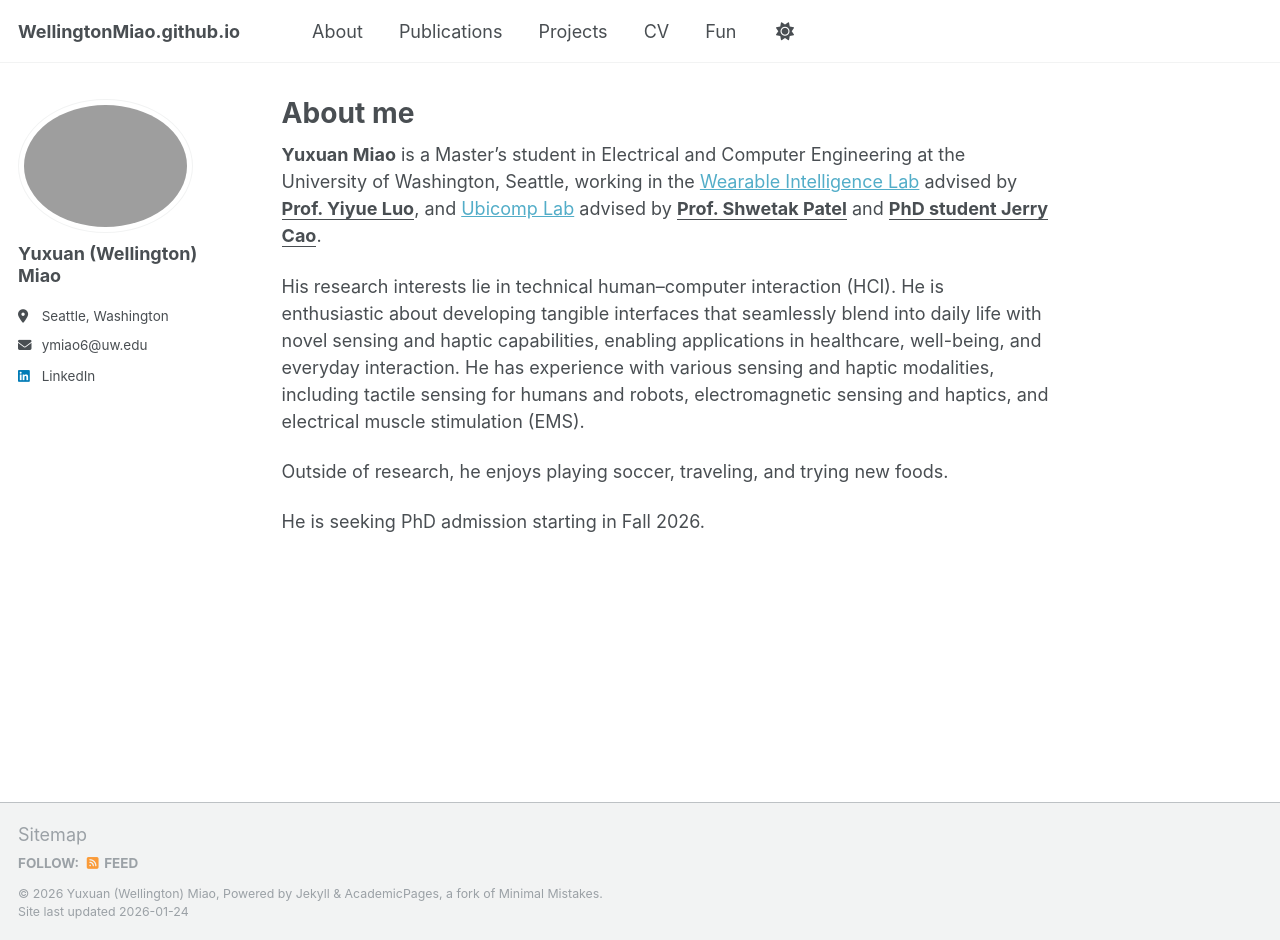
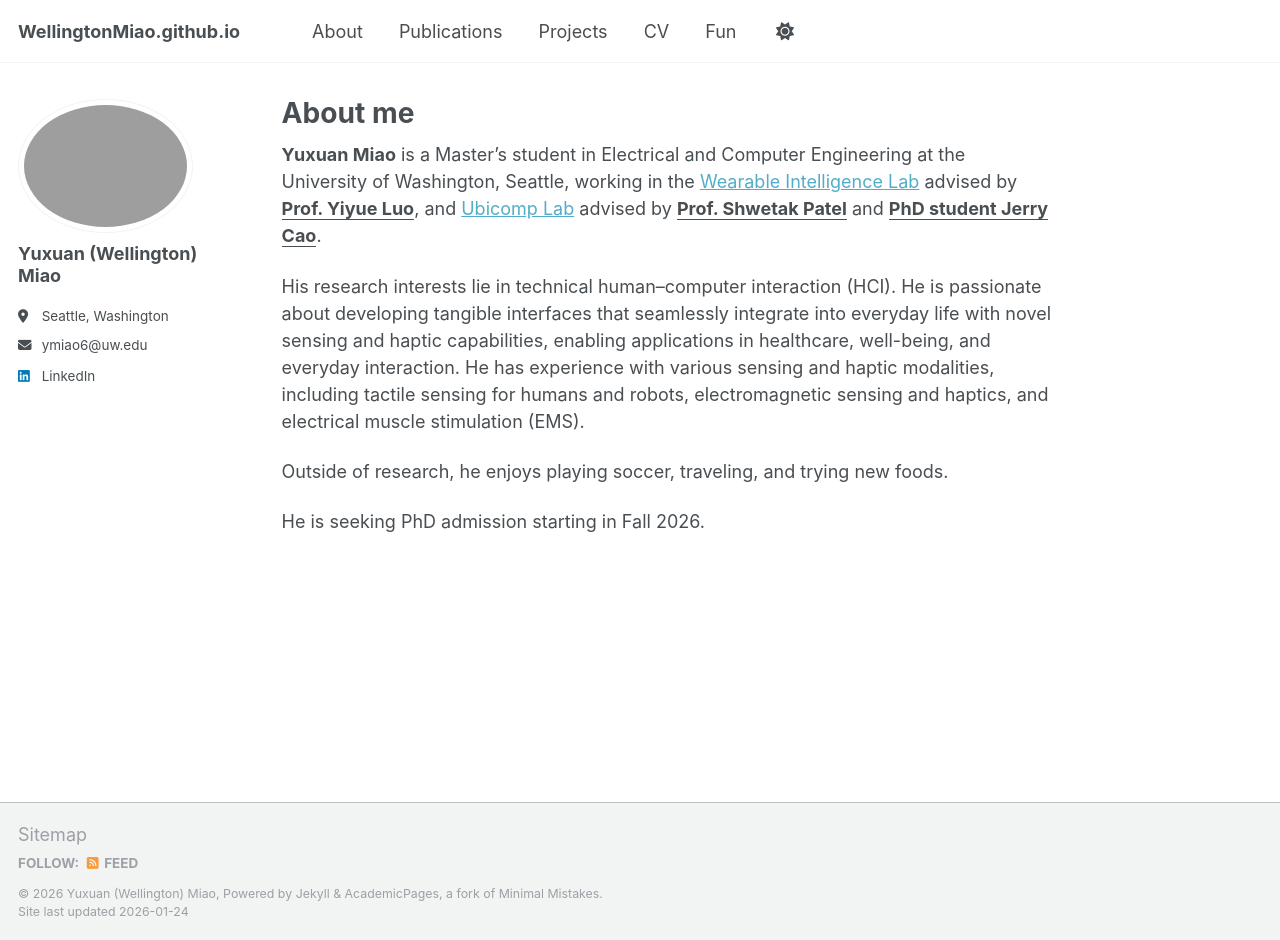
Before and after one commit to WellingtonMiao/WellingtonMiao.github.io, a Jekyll site: the page built from _pages/about.md, in a window 1280 px wide and 940 px high. Built offline with Jekyll 4.4.1, drawn with Linux system fonts in a browser that asks for light colours; a script that is not in the unit is left out.

Commit message:
Update about.md

```diff
--- a/_pages/about.md
+++ b/_pages/about.md
@@ -9,7 +9,7 @@ redirect_from:
 
 **Yuxuan Miao** is a Master's student in Electrical and Computer Engineering at the University of Washington, Seattle, working in the <a href="https://yyueluo.com/group.html" target="_blank" rel="noopener noreferrer">Wearable Intelligence Lab</a> advised by <u><b>Prof. Yiyue Luo</b></u>, and <a href="https://ubicomplab.cs.washington.edu/" target="_blank" rel="noopener noreferrer">Ubicomp Lab</a> advised by <u><b>Prof. Shwetak Patel</b></u> and <u><b>PhD student Jerry Cao</b></u>.
 
-His research interests lie in technical human–computer interaction (HCI). He is enthusiastic about developing tangible interfaces that seamlessly blend into daily life with novel sensing and haptic capabilities, enabling applications in healthcare, well-being, and everyday interaction. He has experience with various sensing and haptic modalities, including tactile sensing for humans and robots, electromagnetic sensing and haptics, and electrical muscle stimulation (EMS).
+His research interests lie in technical human–computer interaction (HCI). He is passionate about developing tangible interfaces that seamlessly integrate into everyday life with novel sensing and haptic capabilities, enabling applications in healthcare, well-being, and everyday interaction. He has experience with various sensing and haptic modalities, including tactile sensing for humans and robots, electromagnetic sensing and haptics, and electrical muscle stimulation (EMS).
 
 Outside of research, he enjoys playing soccer, traveling, and trying new foods.
 
```
